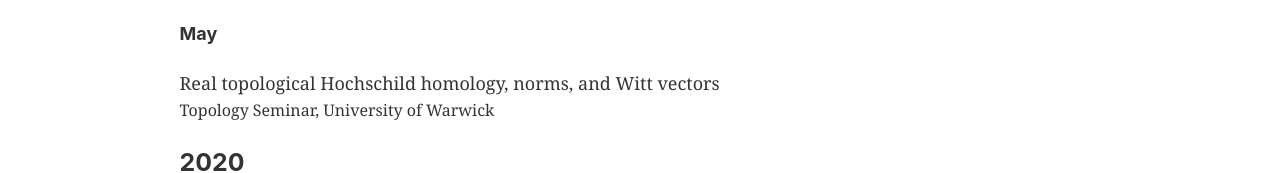
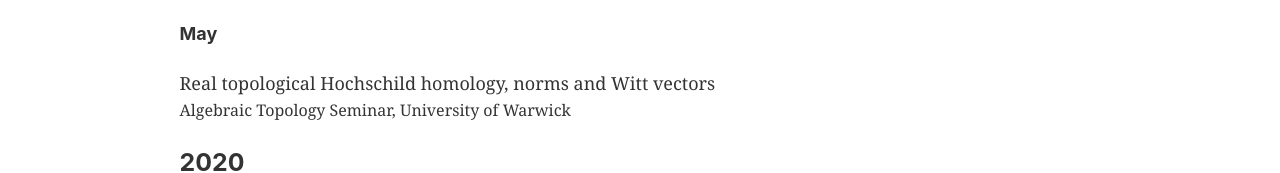
Before and after one commit to gabeangeliniknoll/website2020, a Gatsby site: page /talks in a window 1280 px wide. Shown: the part 301-474 px from the top of the page. Built offline with nearby package versions, Linux system fonts and the light colour scheme; Gatsby itself is replaced by a stand-in of ours.

Commit message:
minor update

```diff
--- a/src/pages/talks.js
+++ b/src/pages/talks.js
@@ -21,8 +21,8 @@ const Talks = () => (
     <h2>Invited Seminar talks</h2>
     <h3>2021</h3>
     <h4>May</h4>
-      <p>Real topological Hochschild homology, norms, and Witt vectors<br>
-         </br><font size="3">Topology Seminar, University of Warwick</font></p>
+      <p>Real topological Hochschild homology, norms and Witt vectors<br>
+         </br><font size="3">Algebraic Topology Seminar, University of Warwick</font></p>
     <h3>2020</h3>
     <h4>April</h4>
 			<p>Morava K-theory of algebraic K-theory and topological periodic cyclic homology<br>
```
